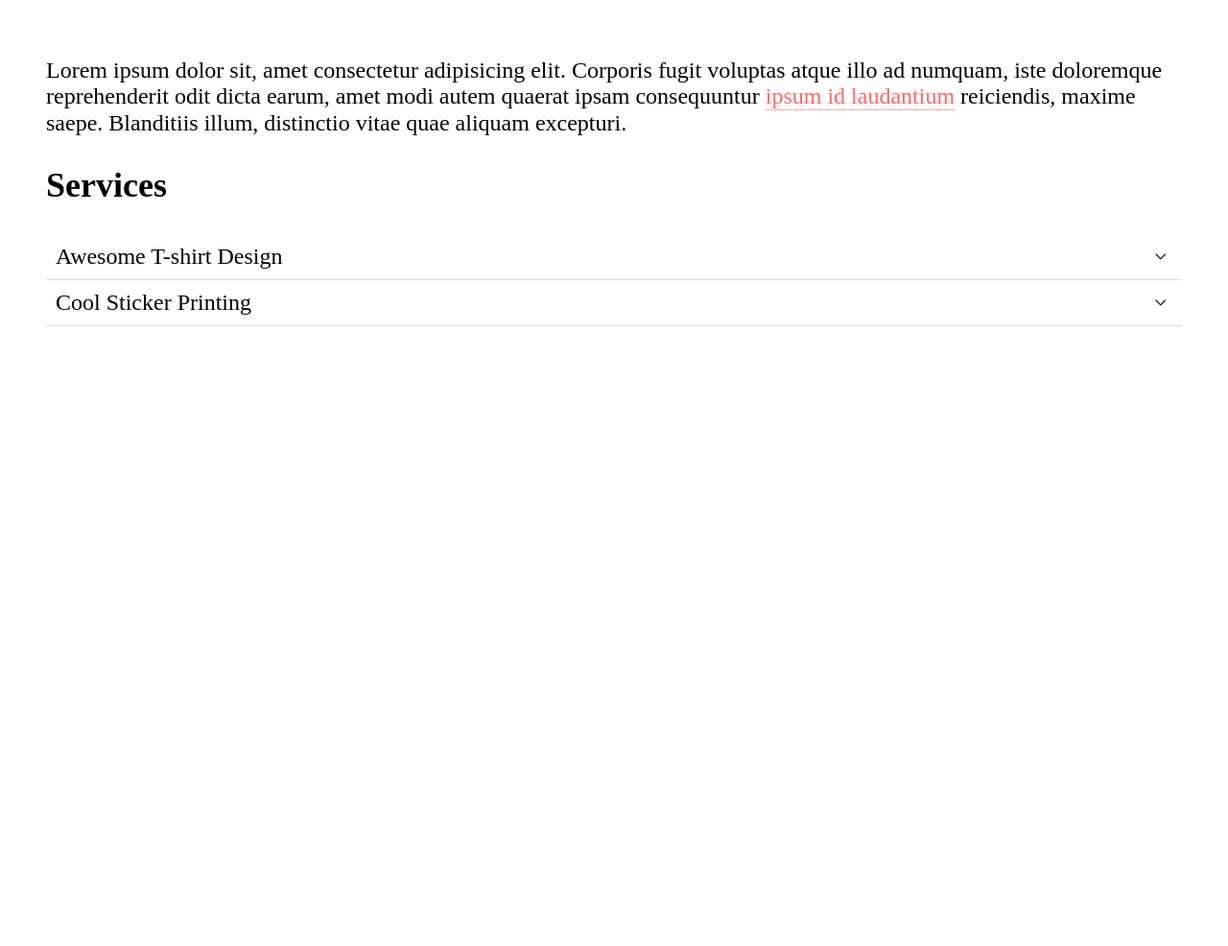
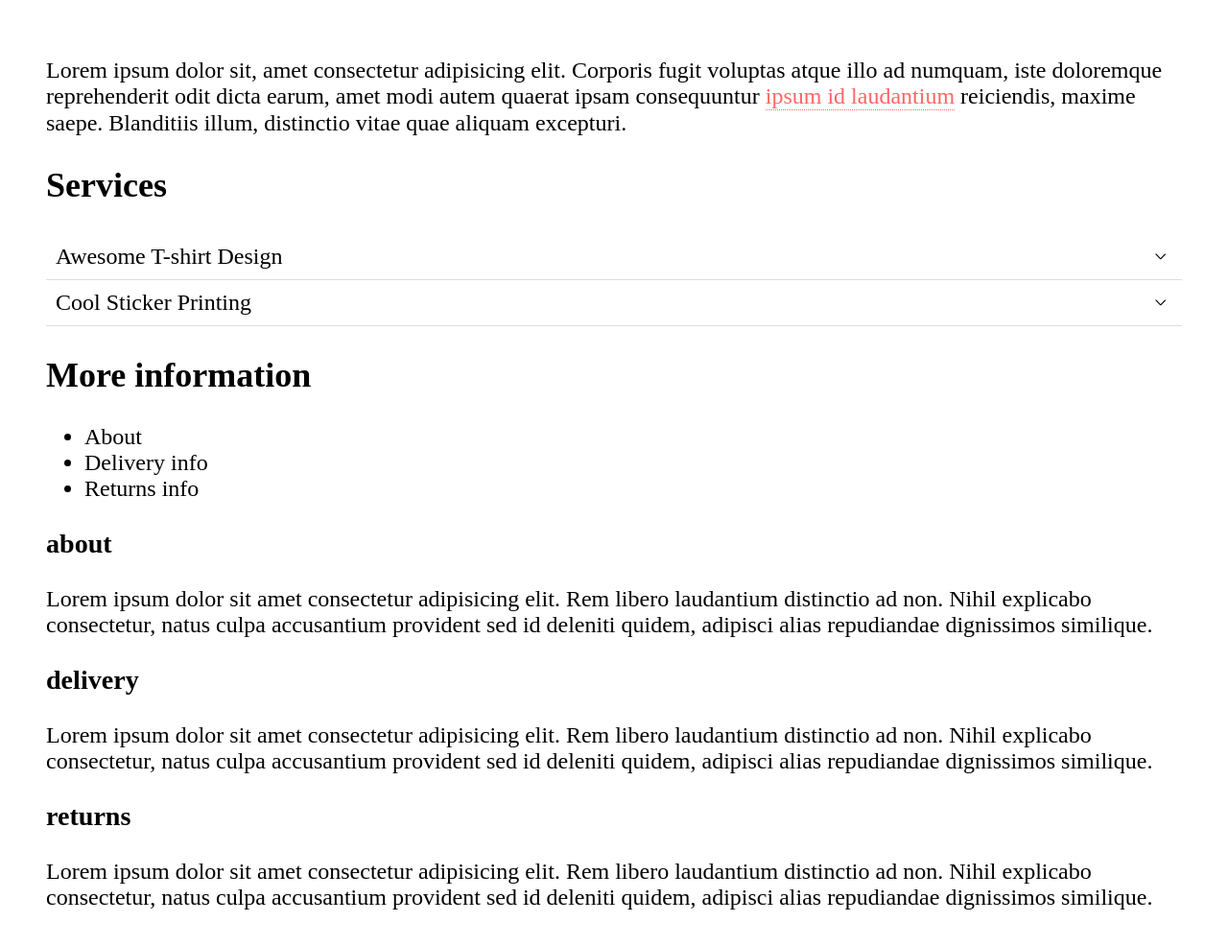
Before and after one commit to Viv231912/UI_library, a website built with webpack: page dist/index.html in a window 1280 px wide. Shown: the whole page at 96% size. Before the commit the page ends 800 px from the top, so only its background shows below. Built offline with nearby package versions, Linux system fonts and the light colour scheme.

Commit message:
add tabs content in html

```diff
--- a/dist/index.html
+++ b/dist/index.html
@@ -50,6 +50,43 @@
           </p>
         </div>
       </div>
+
+      <h2>More information</h2>
+      <!-- tabs -->
+      <div class="tabs">
+        <ul>
+          <li class="trigger active" data-target="#about">About</li>
+          <li class="trigger" data-target="#delivery">Delivery info</li>
+          <li class="trigger" data-target="#returns">Returns info</li>
+        </ul>
+        <div id="about" class="content active">
+          <h3>about</h3>
+          <p>
+            Lorem ipsum dolor sit amet consectetur adipisicing elit. Rem libero
+            laudantium distinctio ad non. Nihil explicabo consectetur, natus
+            culpa accusantium provident sed id deleniti quidem, adipisci alias
+            repudiandae dignissimos similique.
+          </p>
+        </div>
+        <div id="delivery" class="content ">
+          <h3>delivery</h3>
+          <p>
+            Lorem ipsum dolor sit amet consectetur adipisicing elit. Rem libero
+            laudantium distinctio ad non. Nihil explicabo consectetur, natus
+            culpa accusantium provident sed id deleniti quidem, adipisci alias
+            repudiandae dignissimos similique.
+          </p>
+        </div>
+        <div id="returns" class="content ">
+          <h3>returns</h3>
+          <p>
+            Lorem ipsum dolor sit amet consectetur adipisicing elit. Rem libero
+            laudantium distinctio ad non. Nihil explicabo consectetur, natus
+            culpa accusantium provident sed id deleniti quidem, adipisci alias
+            repudiandae dignissimos similique.
+          </p>
+        </div>
+      </div>
     </div>
 
     <script src="./assets/bundle.js"></script>
```
